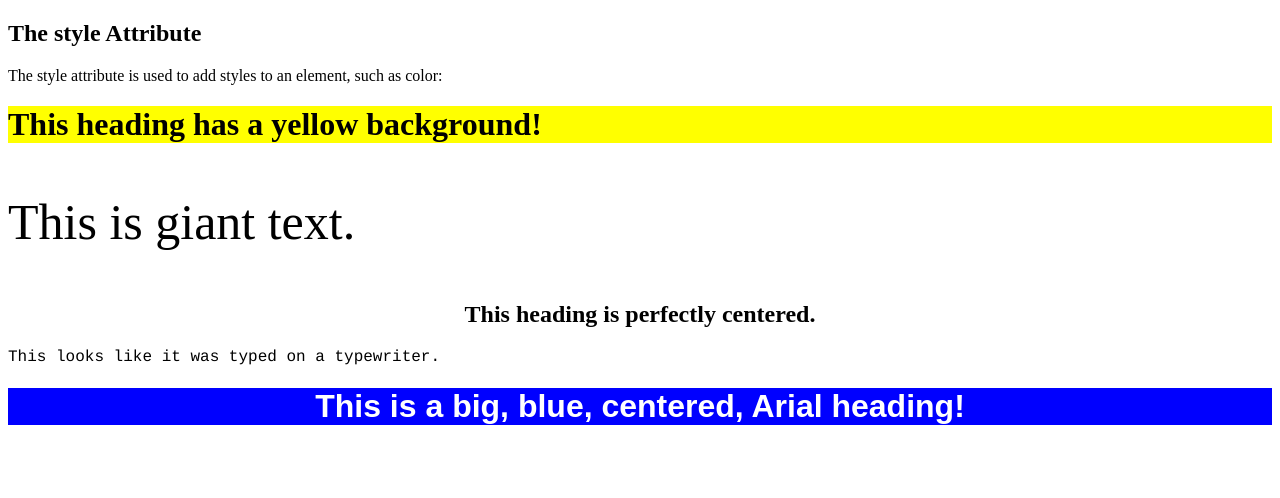
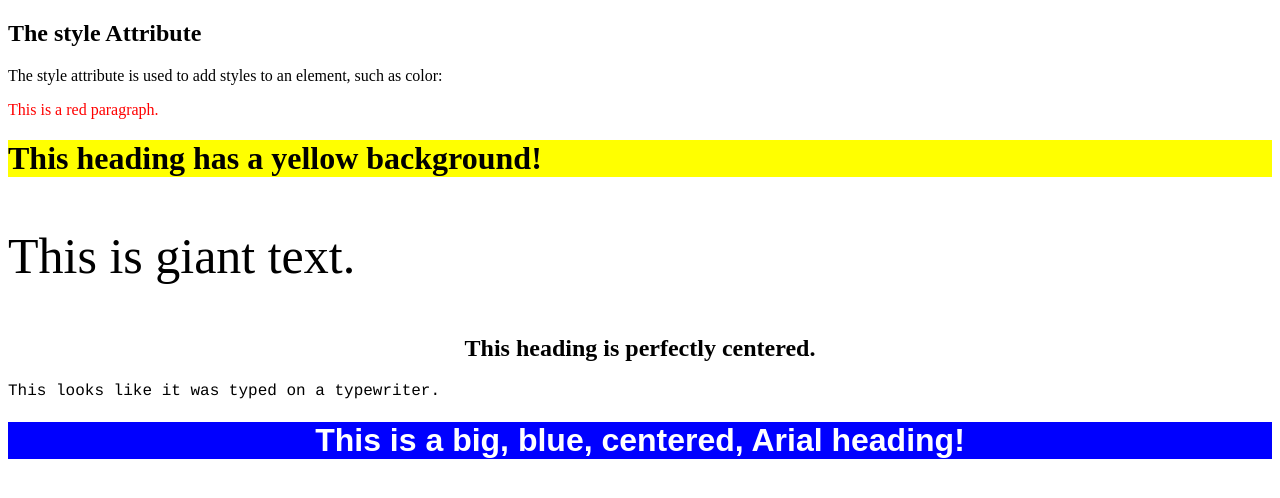
Before and after one commit to Akshaya2302/My-FrontEnd-Vault, a plain HTML site: page style_attribute.html in a window 1280 px wide. Drawn offline with Linux system fonts and the light colour scheme.

Commit message:
Style attribute practising

```diff
--- a/style_attribute.html
+++ b/style_attribute.html
@@ -5,6 +5,8 @@
     <p>
       The style attribute is used to add styles to an element, such as color:
     </p>
+
+    <p style="color: red">This is a red paragraph.</p>
 
     <h1 style="background-color: yellow">
       This heading has a yellow background!
```
